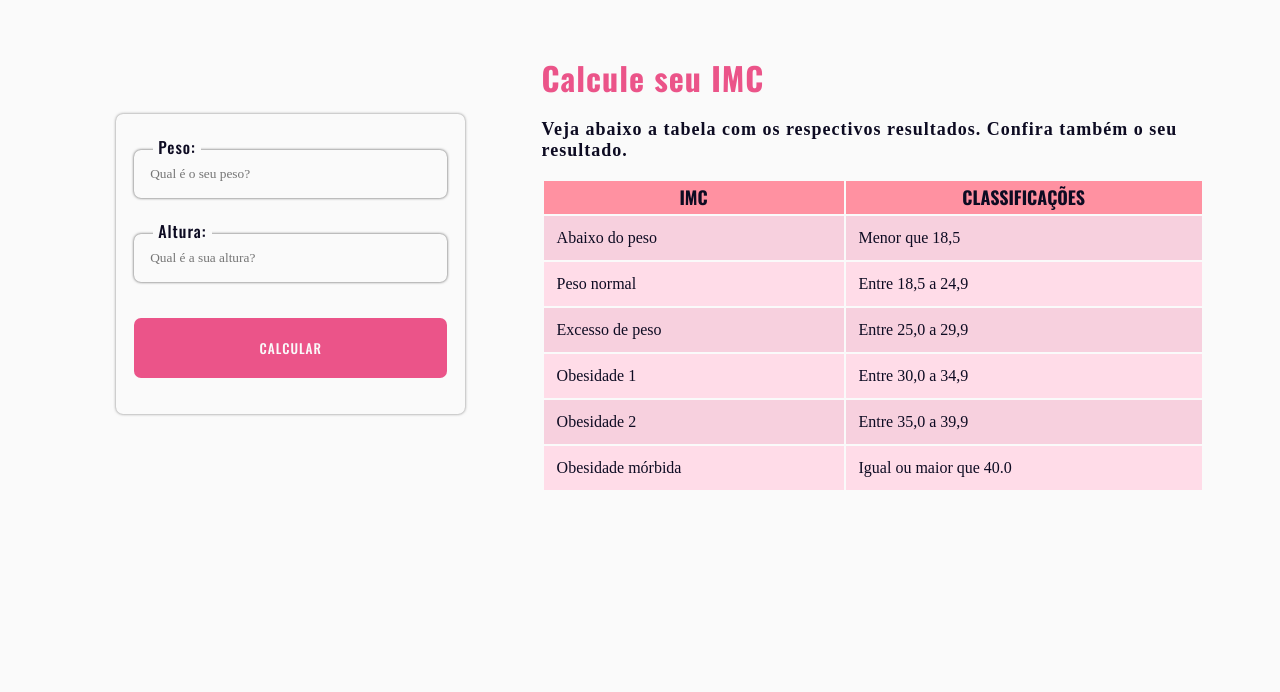
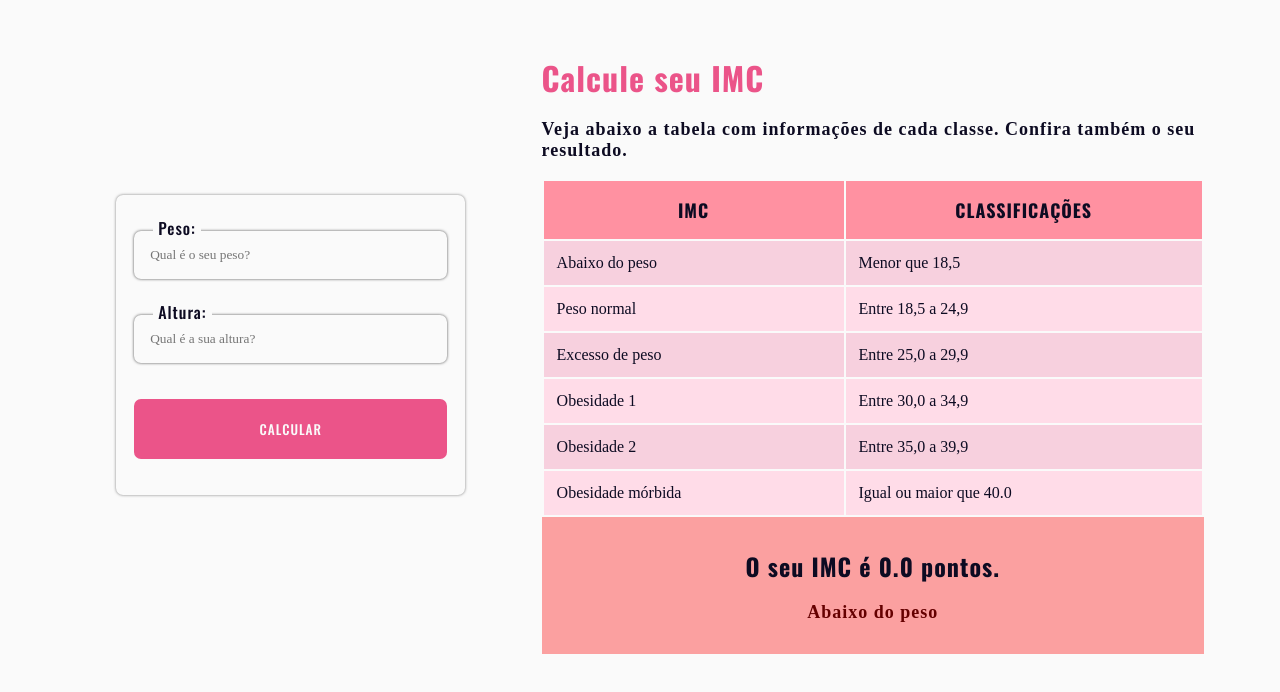
Before and after one commit to lucianosants/bmi_calculator, a React (Vite) app: page / in a window 1280 px wide. Shown: the top 692 px of the page. Built offline with nearby package versions, Linux system fonts and the light colour scheme; a web font is replaced by a local one.

Commit message:
some fixes and ended application

```diff
--- a/index.html
+++ b/index.html
@@ -1,5 +1,5 @@
 <!DOCTYPE html>
-<html lang="pt_BR">
+<html lang="pt-BR">
 	<head>
 		<meta charset="UTF-8" />
 
--- a/src/components/Layout/index.jsx
+++ b/src/components/Layout/index.jsx
@@ -1,18 +1,25 @@
-import { useState } from 'react';
+import { useEffect, useState } from 'react';
 
 import { Container } from './styles';
 
 import Form from '@/components/Form';
 import Result from '@/components/Result';
 
+import { table_imc as table } from '@/components/Result';
+
 export default function Layout() {
 	const [weight, setWeight] = useState(0);
 	const [height, setHeight] = useState(0);
 	const [bmi, setBmi] = useState(0);
 	const [error, setError] = useState('');
+	const [message, setMessage] = useState('');
+	const [resultArray, setResultArray] = useState();
 
 	const handleSubmit = (e) => {
 		e.preventDefault();
+
+		const weightFloat = parseFloat(weight);
+		const heightFloat = parseFloat(height);
 
 		if (weight <= 0 || !weight) {
 			return setError('Peso invalido');
@@ -22,12 +29,39 @@ export default function Layout() {
 			return setError('Altura invalida');
 		}
 
-		const weightFloat = parseFloat(weight);
-		const heightFloat = parseFloat(height);
+		setBmi(weightFloat / (heightFloat * heightFloat));
+	};
 
-		setBmi(weightFloat / (heightFloat * heightFloat));
-		setError('');
-	};
+	useEffect(() => {
+		if (bmi <= 18.5) {
+			setResultArray(table[0].id);
+			setMessage(table[0].title);
+		}
+
+		if (bmi >= 18.5) {
+			setResultArray(table[1].id);
+			setMessage(table[1].title);
+		}
+
+		if (bmi >= 25.0) {
+			setResultArray(table[2].id);
+			setMessage(table[2].title);
+		}
+
+		if (bmi >= 30.0) {
+			setResultArray(table[3].id);
+			setMessage(table[3].title);
+		}
+		if (bmi >= 35.0) {
+			setResultArray(table[4].id);
+			setMessage(table[4].title);
+		}
+
+		if (bmi >= 40.0) {
+			setResultArray(table[5].id);
+			setMessage(table[5].title);
+		}
+	}, [handleSubmit]);
 
 	return (
 		<Container>
@@ -38,7 +72,60 @@ export default function Layout() {
 				setWeight={(e) => setWeight(e.target.value)}
 				setHeight={(e) => setHeight(e.target.value)}
 			/>
-			<Result />
+
+			{resultArray === 1 && (
+				<Result
+					result={bmi.toFixed(1)}
+					message={message}
+					error={error}
+					type='error'
+				/>
+			)}
+
+			{resultArray === 2 && (
+				<Result
+					result={bmi.toFixed(1)}
+					message={message}
+					error={error}
+					type='success'
+				/>
+			)}
+
+			{resultArray === 3 && (
+				<Result
+					result={bmi.toFixed(1)}
+					message={message}
+					error={error}
+					type='error'
+				/>
+			)}
+
+			{resultArray === 4 && (
+				<Result
+					result={bmi.toFixed(1)}
+					message={message}
+					error={error}
+					type='error'
+				/>
+			)}
+
+			{resultArray === 5 && (
+				<Result
+					result={bmi.toFixed(1)}
+					message={message}
+					error={error}
+					type='error'
+				/>
+			)}
+
+			{resultArray === 6 && (
+				<Result
+					result={bmi.toFixed(1)}
+					message={message}
+					error={error}
+					type='error'
+				/>
+			)}
 		</Container>
 	);
 }
--- a/src/components/Layout/styles.js
+++ b/src/components/Layout/styles.js
@@ -29,6 +29,12 @@ export const Text = styled('h4', {
 
 				fontSize: '2.4rem',
 			},
+			error: {
+				color: '$errorText',
+			},
+			success: {
+				color: '$successText',
+			},
 		},
 	},
 });
--- a/src/components/Result/index.jsx
+++ b/src/components/Result/index.jsx
@@ -1,4 +1,5 @@
 import { Text } from '@/components/Layout/styles';
+
 import {
 	ResultContainer,
 	Table,
@@ -6,31 +7,32 @@ import {
 	TableContainer,
 	TableData,
 	TableHead,
-} from './styled';
+	ResultDisplay,
+} from './styles';
 
-export default function Result() {
-	const table_imc = [
-		{ id: '1', title: 'Abaixo do peso', imc: 'Menor que 18,5' },
-		{ id: '2', title: 'Peso normal', imc: 'Entre 18,5 a 24,9' },
+export const table_imc = [
+	{ id: 1, title: 'Abaixo do peso', imc: 'Menor que 18,5' },
+	{ id: 2, title: 'Peso normal', imc: 'Entre 18,5 a 24,9' },
 	{
-			id: '3',
+		id: 3,
 		title: 'Excesso de peso',
 		imc: 'Entre 25,0 a 29,9',
 	},
-		{ id: '4', title: 'Obesidade 1', imc: 'Entre 30,0 a 34,9' },
-		{ id: '5', title: 'Obesidade 2', imc: 'Entre 35,0 a 39,9' },
+	{ id: 4, title: 'Obesidade 1', imc: 'Entre 30,0 a 34,9' },
+	{ id: 5, title: 'Obesidade 2', imc: 'Entre 35,0 a 39,9' },
 	{
-			id: '6',
+		id: 6,
 		title: 'Obesidade mórbida',
 		imc: 'Igual ou maior que 40.0',
 	},
 ];
 
+export default function Result({ result, error, type, message }) {
 	return (
 		<ResultContainer>
 			<Text typography={'title'}>Calcule seu IMC</Text>
 			<Text>
-				Veja abaixo a tabela com os respectivos resultados. Confira
+				Veja abaixo a tabela com informações de cada classe. Confira
 				também o seu resultado.
 			</Text>
 
@@ -59,6 +61,15 @@ export default function Result() {
 					</TableBody>
 				</Table>
 			</TableContainer>
+
+			<ResultDisplay state={type}>
+				<Text typography={'subtitle'}>
+					O seu IMC é <strong>{result}</strong> pontos.{' '}
+				</Text>
+
+				<Text typography={type}>{message}</Text>
+				<Text>{error}</Text>
+			</ResultDisplay>
 		</ResultContainer>
 	);
 }
--- a/src/components/Result/styled.js
+++ b/src/components/Result/styles.js
@@ -14,7 +14,7 @@ export const Table = styled('table', {
 export const TableHead = styled('thead', {
 	background: '$theadBg',
 	fontFamily: '$title',
-	lineHeight: '0.1rem',
+	letterSpacing: '0.1rem',
 	fontSize: '1.8rem',
 
 	th: {
@@ -43,3 +43,17 @@ export const TableData = styled('tr', {
 		padding: '1.3rem',
 	},
 });
+
+export const ResultDisplay = styled('div', {
+	textAlign: 'center',
+	background: '$errorBg',
+	padding: '1.3rem 0',
+
+	variants: {
+		state: {
+			success: {
+				background: '$successBg',
+			},
+		},
+	},
+});
--- a/src/styles/stitches.config.js
+++ b/src/styles/stitches.config.js
@@ -9,6 +9,10 @@ export const { styled, globalCss, getCssText } = createStitches({
 			theadBg: '#ff91a1',
 			rowA: '#f7d0de',
 			rowB: '#ffdce8',
+			successBg: '#b6ffb6',
+			successText: '#006500',
+			errorBg: '#fba0a0',
+			errorText: '#650000',
 		},
 		fonts: {
 			title: 'Oswald',
```
Lines whose indentation alone changed are shown as unchanged.
